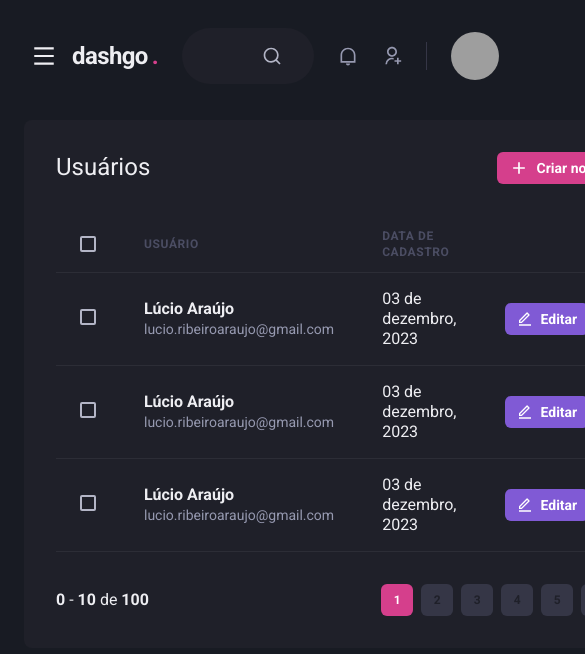
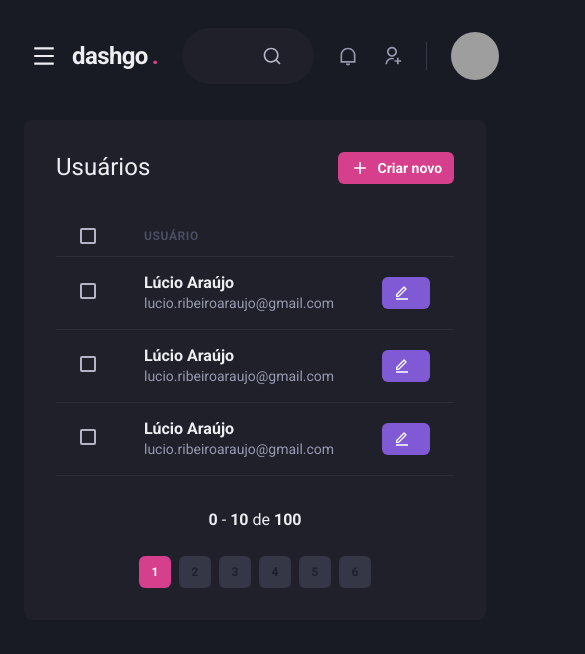
Before and after one commit to lucio-araujo/rocketseat-ignite-reactjs-dashgo, a Next.js app: page /users in a window 390 px wide. Shown: the top 654 px of the page, 585 px wide, since content can reach past the window. Built offline with nearby package versions, Linux system fonts and the light colour scheme; grey boxes are pictures that could not be loaded.

Commit message:
responsive UserList

```diff
--- a/src/components/Pagination/index.tsx
+++ b/src/components/Pagination/index.tsx
@@ -1,9 +1,15 @@
-import { Box, HStack } from "@chakra-ui/react";
+import { Box, HStack, Stack } from "@chakra-ui/react";
 import { PaginationItem } from "./PaginationItem";
 
 export function Pagination() {
   return (
-    <HStack spacing="6" mt="8" justify="space-between" align="center">
+    <Stack
+      spacing="6"
+      mt="8"
+      justify="space-between"
+      align="center"
+      direction={["column", "row"]}
+    >
       <Box>
         <strong>0</strong> - <strong>10</strong> de <strong>100</strong>
       </Box>
@@ -15,6 +21,6 @@ export function Pagination() {
         <PaginationItem number={5} />
         <PaginationItem number={6} />
       </HStack>
-    </HStack>
+    </Stack>
   );
 }
--- a/src/pages/users/index.tsx
+++ b/src/pages/users/index.tsx
@@ -12,6 +12,7 @@ import {
   Th,
   Thead,
   Tr,
+  useBreakpointValue,
 } from "@chakra-ui/react";
 import { RiAddLine, RiEditLine } from "react-icons/ri";
 import { Header } from "../../components/Header";
@@ -19,6 +20,8 @@ import { Sidebar } from "../../components/Sidebar";
 import { Pagination } from "../../components/Pagination";
 
 export default function UserList() {
+  const isWideVersion = useBreakpointValue({ base: false, lg: true });
+
   return (
     <Flex h="100vh" direction="column">
       <Header />
@@ -50,7 +53,7 @@ export default function UserList() {
                   <Checkbox colorScheme="pink" />
                 </Th>
                 <Th>Usuário</Th>
-                <Th>Data de cadastro</Th>
+                {isWideVersion && <Th>Data de cadastro</Th>}
                 <Th w="8"></Th>
               </Tr>
             </Thead>
@@ -67,7 +70,7 @@ export default function UserList() {
                     </Text>
                   </Box>
                 </Td>
-                <Td>03 de dezembro, 2023</Td>
+                {isWideVersion && <Th>Data de cadastro</Th>}
                 <Td>
                   <Button
                     as="a"
@@ -79,7 +82,7 @@ export default function UserList() {
                     alignItems="center"
                     justifyContent="center"
                   >
-                    Editar
+                    {isWideVersion && "Editar"}
                   </Button>
                 </Td>
               </Tr>
@@ -95,7 +98,7 @@ export default function UserList() {
                     </Text>
                   </Box>
                 </Td>
-                <Td>03 de dezembro, 2023</Td>
+                {isWideVersion && <Th>Data de cadastro</Th>}
                 <Td>
                   <Button
                     as="a"
@@ -104,7 +107,7 @@ export default function UserList() {
                     colorScheme="purple"
                     leftIcon={<Icon as={RiEditLine} fontSize="16" />}
                   >
-                    Editar
+                    {isWideVersion && "Editar"}
                   </Button>
                 </Td>
               </Tr>
@@ -120,7 +123,7 @@ export default function UserList() {
                     </Text>
                   </Box>
                 </Td>
-                <Td>03 de dezembro, 2023</Td>
+                {isWideVersion && <Th>Data de cadastro</Th>}
                 <Td>
                   <Button
                     as="a"
@@ -129,7 +132,7 @@ export default function UserList() {
                     colorScheme="purple"
                     leftIcon={<Icon as={RiEditLine} fontSize="16" />}
                   >
-                    Editar
+                    {isWideVersion && "Editar"}
                   </Button>
                 </Td>
               </Tr>
```
